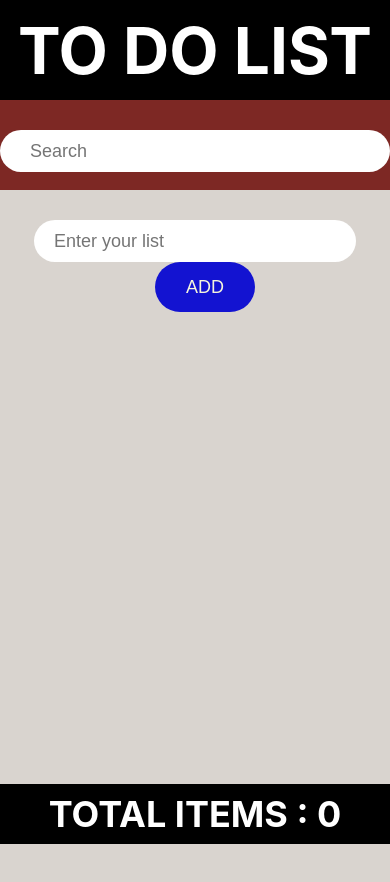
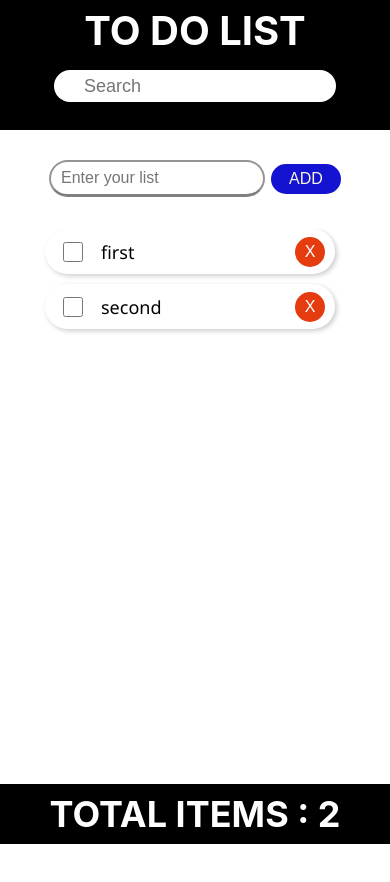
Before and after one commit to Ragu3175/todo-list, a React (Create React App) app: page / in a window 390 px wide. Shown: the top 882 px of the page. Built offline with nearby package versions, Linux system fonts and the light colour scheme; data requests are answered from the project's data file.

Commit message:
new update

```diff
--- /dev/null
+++ b/Data/db.json
@@ -0,0 +1,14 @@
+{
+    "items":[
+        {
+            "id": 1,
+            "checked": false,
+            "name" : "first"
+        },
+        {
+            "id": 2,
+            "checked": false,
+            "name" : "second"
+        }
+    ]
+}
--- a/package.json
+++ b/package.json
@@ -16,7 +16,9 @@
     "start": "react-scripts start",
     "build": "react-scripts build",
     "test": "react-scripts test",
-    "eject": "react-scripts eject"
+    "eject": "react-scripts eject",
+    "server":"json-server --watch Data/db.json --port 4000",
+    "dev": "concurrently \"npm run server\" npm start\""
   },
   "eslintConfig": {
     "extends": [
--- a/src/Component/Addbutton.jsx
+++ b/src/Component/Addbutton.jsx
@@ -1,9 +1,26 @@
-function Addbutton({name,handleChange,handleClick}) {
+function Addbutton({ name, handleChange, handleClick, inputRef }) {
   return (
-      <div>
-          <input type="text" value={name } onChange={ handleChange} id="inputname" placeholder="Enter your list"/>
-          <button onClick={handleClick} id="addbutton">ADD</button>
+    <div>
+      <div id="addcont">
+        <input
+          type="text"
+          ref={inputRef}
+          value={name}
+          onChange={handleChange}
+          id="inputname"
+          placeholder="Enter your list"
+        />
+        <button
+          onClick={() => {
+            inputRef.current.focus();
+            handleClick();
+          }}
+          id="addbutton"
+        >
+          ADD
+        </button>
+      </div>
     </div>
-  )
+  );
 }
-export default Addbutton
+export default Addbutton;
--- a/src/Component/Main.css
+++ b/src/Component/Main.css
@@ -2,9 +2,9 @@
     position: relative;
     width: 100vw;
     min-height: 100vh;
-    background-color: rgb(217, 212, 207);
+    background-color: #fff;
     padding-bottom: 60px;
-    overflow: hidden;
+    overflow: auto;
 }
 #headpart{
     position: relative;
@@ -57,6 +57,11 @@ input[type="checkbox"] {
     display: flex;
     flex-direction: column;
     align-items: center;
+    bottom: 4px;
+}
+input[type="checkbox"],
+#delete {
+    flex-shrink: 0;
 }
 
 #addbutton{
@@ -78,12 +83,17 @@ input[type="checkbox"] {
     color: white;
     transform: scale(1.05);
 }
+#addcont button:focus{
+    background-color: rgb(19, 19, 209);
+    color: beige;
+    transform: scale(0.95);
+}
 #list{
     position: relative;
     display: flex;
     flex-direction: column;
     align-items: center;
-    overflow-y: auto;
+    overflow-y: hidden;
     list-style: none;
     font-size: xx-large;
     font-family: 'Segoe UI', Tahoma, Geneva, Verdana, sans-serif;
@@ -95,11 +105,14 @@ li{
     justify-content: space-between;
     gap: 15px;
     margin-bottom: 10px;
-    width: 350px;
+    width: 90%;
+    max-width: 350px;
     background: white;
     padding: 10px;
     border-radius: 10px;
     box-shadow: 2px 2px 5px rgba(0,0,0,0.2);
+    overflow: hidden;
+    flex-wrap: nowrap;
 }
 
 #delete{
@@ -121,24 +134,125 @@ li{
     color: white;
     transform: scale(1.05);
 }
-#enterednames{
+#enteredname{
+    max-width: 200px;
     flex-grow: 1;
     font-size: large;
     text-align: left;
     white-space: nowrap;
     overflow: hidden;
-    text-overflow: ellipsis
+    text-overflow: ellipsis;
 }
 #searchcont{
     width: 100%;
-    height: 90px;
+    height: 70px;
     display: flex;
     flex-direction: row;
     justify-content: center; ;
-    background-color: rgb(125, 40, 36);
+    background-color: rgb(0, 0, 0);
 }
-#searchcont input{
+#searchcont input {
     width: 400px;
     height: 40px;
     padding-left: 30px;
+    margin-top: 10px;
+    margin-bottom: 0px;
+    position: static; /* Remove absolute positioning */
 }
+
+#addcont{
+    position: relative;
+    display: flex;
+    align-items: center;
+    justify-content: center;
+}
+#addcont input{
+    width: 300px;
+    height: 40px;
+    font-size: large;
+    margin-top: 20px;
+    border: 2px solid rgb(85, 84, 84);
+}
+#addcont button{
+    margin-top: 30px;
+    width: 100px;
+    height: 45px;
+    font-size: large;
+    background-color: rgb(19, 19, 209);
+    color: beige;
+    border: 100px;
+    border-radius: 40px;
+    border-color: black;
+    margin-left: 20px;
+    cursor: pointer;
+    gap: 40px;
+    transition: background-color 0.3s ease,transform 0.2s ease;
+}
+@media (max-width:600px){
+    #Main1{
+        width: 100%;
+        min-height: 100vh;
+        overflow: auto;
+
+    }
+    #headpart{
+        height: 60px;
+        width: 100%;
+        font-size: 20px;
+        background-color: black;
+        color: white;
+    }
+    #searchcont{
+        background-color: black;
+        color: white;
+    }
+    #searchcont input{
+        width: 250px;
+        height: 30px;
+    }
+    #listednames{
+        width: 270px;
+        height: 25px;
+        border-radius: 30px;
+        margin-right: 50px;
+        font-size: 20px;
+        overflow: hidden;
+    }
+    input[type ="checkbox"] {
+        width: 20px;
+        height: 20px;
+        margin-bottom: 30px;
+        margin-left: 8px;
+    }
+    #addcont{
+        width: 100%;
+        display: flex;
+        flex-direction: space-between;
+        align-items: center;
+    }
+    #addcont input{
+        width: 200px;
+        height: 30px;
+        font-size: medium;
+        margin-top: 30px;
+        padding-left: 10px;
+        border: 2px solid rgb(152, 148, 148);
+        border-bottom: gray 3px solid;
+
+    }
+    #addcont button{
+        width: 70px;
+        height: 30px;
+        font-size: medium;
+        margin-left: 6px;
+    }
+    footer{
+        margin-bottom: 0px;
+        font-size: 70px;
+    }
+    #delete{
+        width: 30px;
+        height: 30px;
+        font-size: medium;
+    }
+}
--- a/src/Component/Main.jsx
+++ b/src/Component/Main.jsx
@@ -1,64 +1,89 @@
-import { useState } from "react";
+import { useState, useEffect } from "react";
+import { useRef } from "react";
 import "./Main.css";
 import Search from "./Search";
 import Itemslist from "./Itemslist";
 import Addbutton from "./Addbutton";
 function Main() {
-    const [items, setItems] = useState( [] );
-    const [name, setName] = useState( "" );
-    const [search, setSearch] = useState( "" );
-    const handleChange = ( e ) => {
-        setName( e.target.value );
+  const API_URL = "http://localhost:4000/items";
+  const [items, setItems] = useState([]);
+  const [name, setName] = useState("");
+  const [search, setSearch] = useState("");
+  const[fetcherror,setfetchError] = useState(null);
+
+  useEffect(() => {
+    // JSON.parse(localStorage.getItem("todo_list"));
+    const fetchItems = async() => {
+      try{
+        const response = await fetch(API_URL);
+        if(!response.ok) throw console.error("data not received");
+        const newItems = await response.json();
+        console.log(newItems)
+        setItems(newItems);
+        setfetchError(null)
+      }catch(err){
+          setfetchError(err.message)
       }
-
+    }
+    (async()=> await fetchItems())()
+  }, []);
+  const handleChange = (e) => {
+    setName(e.target.value);
+  };
+  const inputRef = useRef();
   const handleClick = () => {
     if (name === "") {
-             alert( "please enter list" );
+      alert("please enter list");
       return;
     }
-        const newItems = { id: Date.now(), checked: false, name:name};
-        setItems( [...items, newItems] );
-        setName( "" );
+    const updateItems = { id: Date.now(), checked: false, name: name };
+    const newItems = [...items, updateItems];
+    setItems(newItems);
+    setName("");
+  };
+  const handlenewChange = (id) => {
+    const newItems = items.map((item) =>
+      item.id === id ? { ...item, checked: !item.checked } : item
+    );
+    setItems(newItems);
+  };
+  const handleDelete = (id) => {
+    const newItems = items.filter((item) => item.id !== id);
+    setItems(newItems);
 
-        console.log( items );
-    }
-    const handlenewChange = ( id ) => {
-
-        const newItems = items.map( ( item ) =>
-            item.id === id ? { ...item,checked: !item.checked } : item)
-            setItems(newItems)
-
-    }
-    const handleDelete = ( id ) => {
-        const newItems = items.filter( ( item ) => item.id !== id );
-        setItems( newItems );
-
-    }
-    const handleSearch = ( e ) => {
-        setSearch( e );
-    }
+  };
+  const handleSearch = (e) => {
+    setSearch(e);
+  };
   return (
     <div className="Main1">
-          <header id="headpart"><h1>TO DO LIST</h1></header>
+      <header id="headpart">
+        <h1>TO DO LIST</h1>
+      </header>
       <div className="main11">
-              <Search
-                  Search={search}
-                  handleSearch={handleSearch}
-              />
+        <Search Search={search} handleSearch={handleSearch} />
         <Addbutton
           name={name}
           handleChange={handleChange}
           handleClick={handleClick}
+          inputRef={inputRef}
         />
+        <main>
+          {fetcherror && <p>Error : {fetcherror}`</p>}
         <Itemslist
           items={items}
           Search={search}
           handlenewChange={handlenewChange}
           handleDelete={handleDelete}
         />
+        </main>
       </div>
-          <div ><footer id="footer"><h2>TOTAL   ITEMS  :  {items.length }</h2></footer></div>
+      <div>
+        <footer id="footer">
+          <h2>TOTAL ITEMS : {items.length}</h2>
+        </footer>
       </div>
-  )
+    </div>
+  );
 }
-export default Main
+export default Main;
```
Also changed, not shown: src/Component/Itemslist.jsx (+16 -7 lines). Lines whose indentation alone changed are shown as unchanged.
